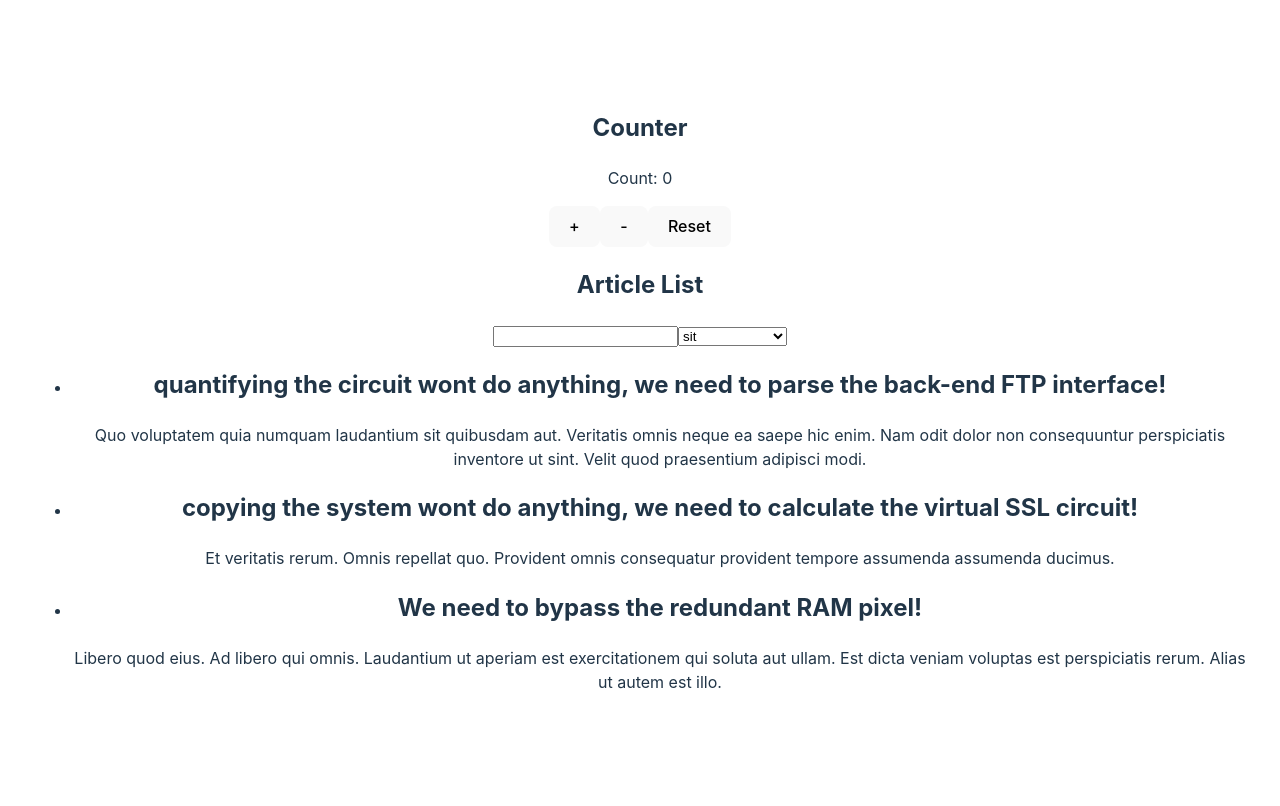
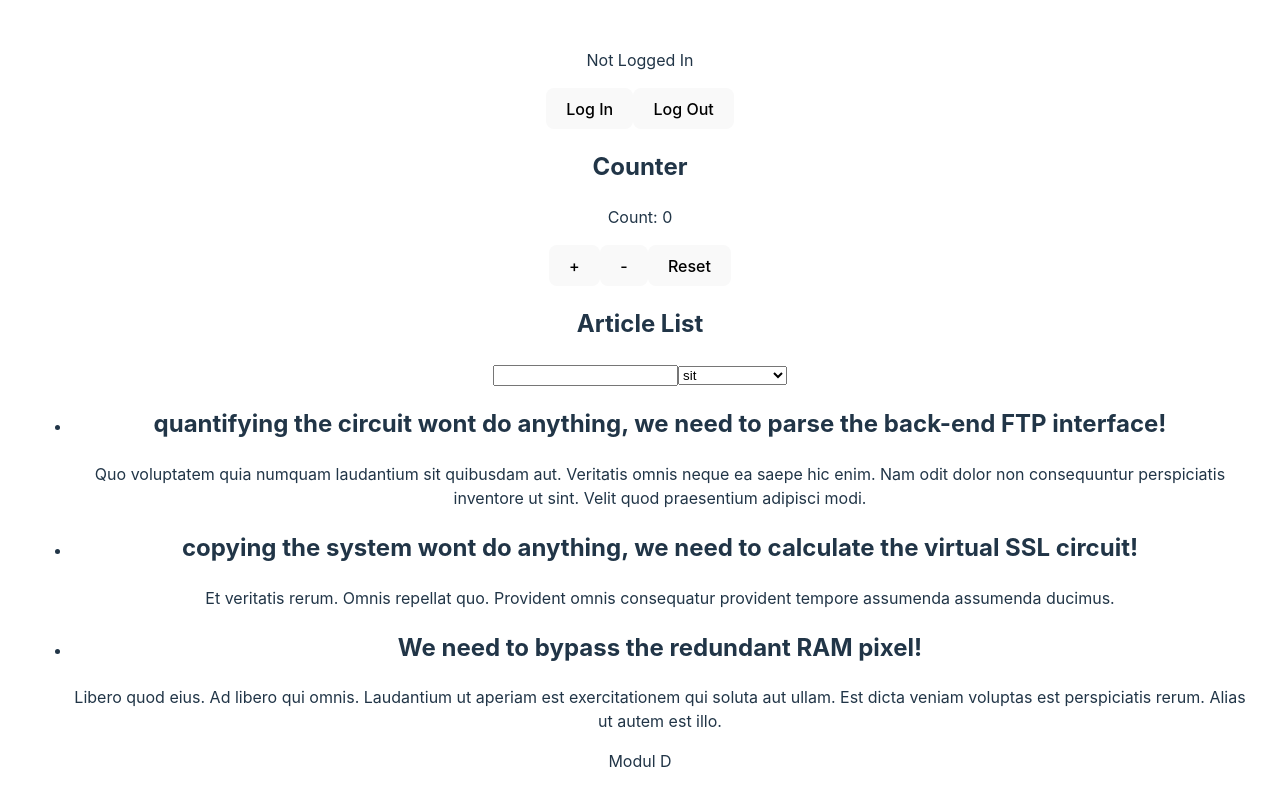
Before and after one commit to Inna-B10/REACT-2025, a React (Vite) app: page / in a window 1280 px wide. Shown: the top 806 px of the page. Built offline with nearby package versions, Linux system fonts and the light colour scheme.

Commit message:
add user login example

```diff
--- a/src/App.jsx
+++ b/src/App.jsx
@@ -1,10 +1,11 @@
 import './App.css'
 import { Counter } from './components/Counter/Counter'
+import { Layout } from './components/Layout/Layout'
 import { List } from './components/List/List'
 
 function App() {
   return (
-      <div>
+    <Layout>
       <section>
         <h2>Counter</h2>
         <Counter />
@@ -14,7 +15,7 @@ function App() {
         <h2>Article List</h2>
         <List />
       </section>
-      </div>
+    </Layout>
   )
 }
 
--- /dev/null
+++ b/src/components/Layout/Layout.jsx
@@ -0,0 +1,58 @@
+import { useState } from "react"
+
+/**
+ * @param {{
+ * children: React.ReactNode
+ * }} properties
+ */
+export function Layout(properties) {
+  const [user, setUser] = useState(null)
+
+  console.log(user)
+
+  function signin() {
+    // Send messages to the backend
+
+    const username = prompt("Username")
+
+    const password = prompt("Pasword")
+
+    if (!username || !password) {
+      return
+    }
+
+    // Finaly set user
+    setUser({
+      name: username,
+    })
+  }
+
+  function signout() {
+    setUser(null)
+  }
+
+  return (
+    <div>
+      <header>
+
+        {
+          user === null ?
+            <p>Not Logged In</p> :
+            <p>{user.name}</p>
+        }
+
+        <button onClick={signin}>Log In</button>
+        <button onClick={signout}>Log Out</button>
+
+      </header>
+
+      <main>
+        {properties.children}
+      </main>
+
+      <footer>
+        <p>Modul D</p>
+      </footer>
+    </div>
+  )
+}
```
